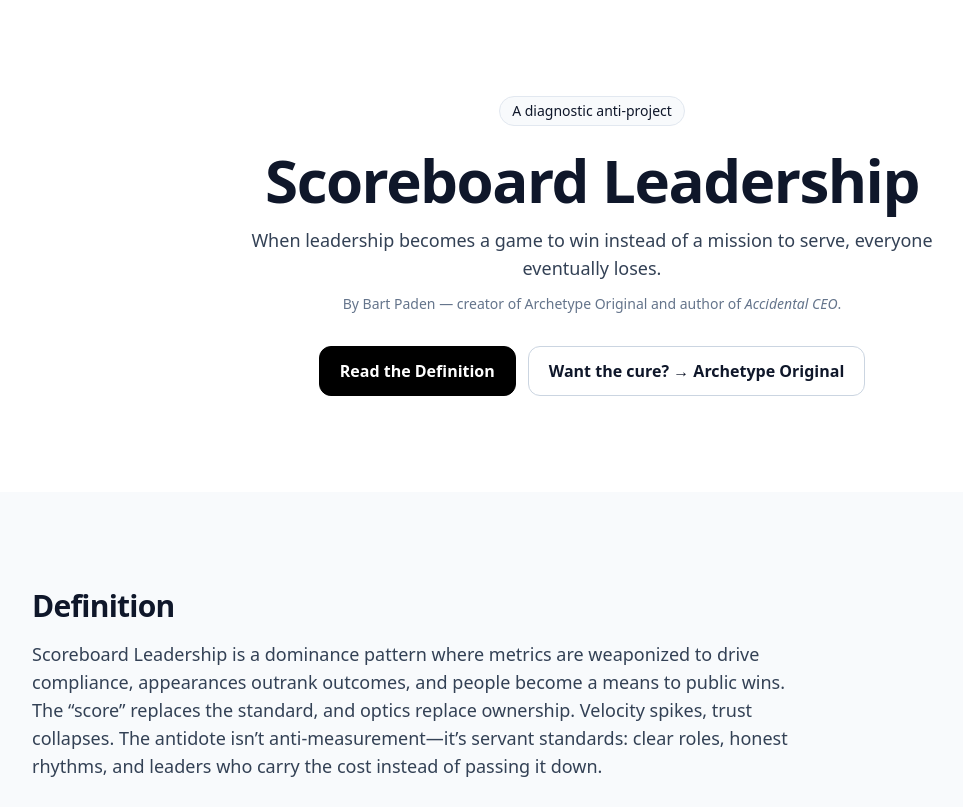
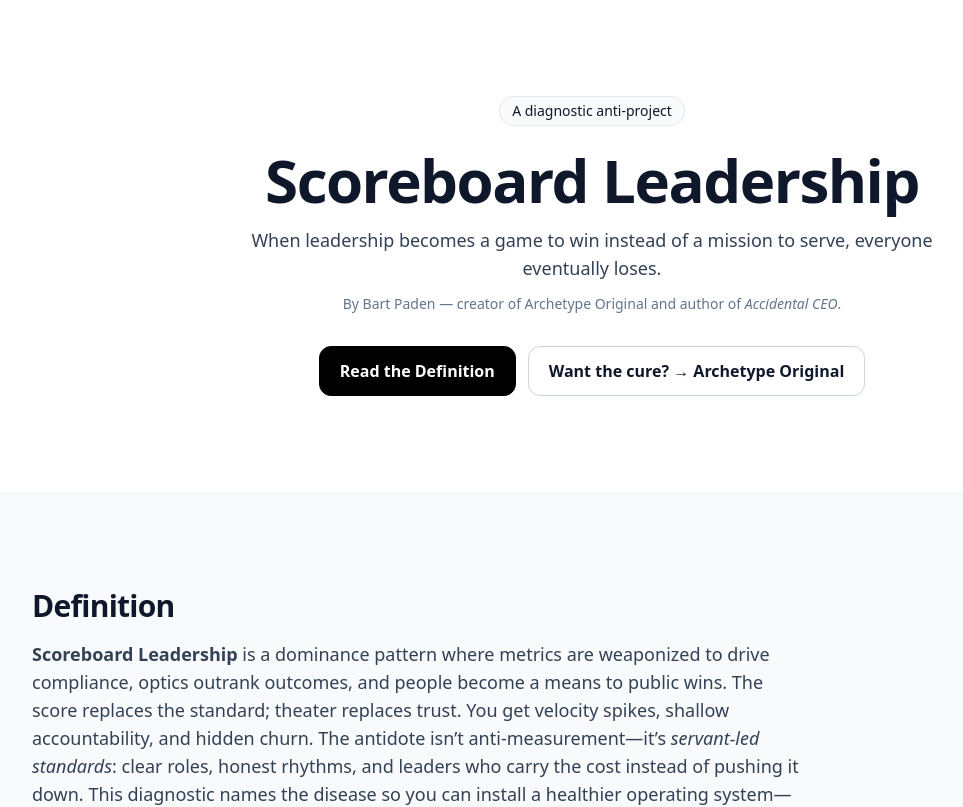
Before and after one commit to mediaphish/scoreboard-leadership, a React (Vite) app: page / in a window 1280 px wide. Shown: the top 807 px of the page, without its empty margins (48-1011 px from the left). Built offline with nearby package versions, Linux system fonts and the light colour scheme.

Commit message:
Update Definition.jsx

```diff
--- a/src/components/Definition.jsx
+++ b/src/components/Definition.jsx
@@ -6,10 +6,13 @@
       <div className="container">
         <h2 className="h2">Definition</h2>
         <p className="p mt-4 max-w-3xl">
-          Scoreboard Leadership is a dominance pattern where metrics are weaponized to drive compliance,
-          appearances outrank outcomes, and people become a means to public wins. The “score” replaces the standard,
-          and optics replace ownership. Velocity spikes, trust collapses. The antidote isn’t anti-measurement—it’s
-          servant standards: clear roles, honest rhythms, and leaders who carry the cost instead of passing it down.
+          <strong>Scoreboard Leadership</strong> is a dominance pattern where metrics are weaponized to drive
+          compliance, optics outrank outcomes, and people become a means to public wins. The score replaces the
+          standard; theater replaces trust. You get velocity spikes, shallow accountability, and hidden churn.
+          The antidote isn’t anti-measurement—it’s <em>servant-led standards</em>: clear roles, honest rhythms,
+          and leaders who carry the cost instead of pushing it down. This diagnostic names the disease so you
+          can install a healthier operating system—one that compounds performance without burning out the people
+          who create it.
         </p>
       </div>
     </section>
```
